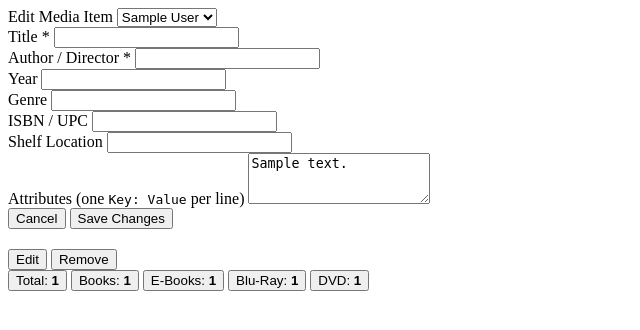
After one commit to joshwever/stack-and-spine, a Spring app: template src/main/resources/templates/fragments/edit-item-card.html in a window 1280 px wide. The commit adds this page. Shown: the top 330 px of the page, without its empty margins (0-640 px from the left). Run offline with Thymeleaf, Linux system fonts and the light colour scheme; the template is opened without the code that fills it: most values are stand-ins (such as "Sample title", 1, 10 or a date in 2020); data that the repository does not hold is empty.

Commit message:
added in-line edit capability

```diff
--- a/src/main/resources/templates/fragments/catalog-grid.html
+++ b/src/main/resources/templates/fragments/catalog-grid.html
@@ -131,6 +131,13 @@
                 </span>
             </div>
             <span th:unless="${gcsEnabled}"></span>
+            <div class="flex items-center gap-3">
+                <button type="button"
+                        th:attr="hx-get=@{/items/{id}/edit(id=${item.id})},hx-target='#item-card-' + ${item.id}"
+                        hx-swap="outerHTML"
+                        class="text-xs text-indigo-400 hover:text-indigo-300">
+                    Edit
+                </button>
                 <button type="button"
                         th:attr="hx-delete=@{/items/{id}(id=${item.id})},hx-target='#item-card-' + ${item.id}"
                         hx-swap="outerHTML"
@@ -138,6 +145,7 @@
                     Remove
                 </button>
             </div>
+        </div>
     </article>
 </body>
 </html>
--- /dev/null
+++ b/src/main/resources/templates/fragments/edit-item-card.html
@@ -0,0 +1,89 @@
+<!DOCTYPE html>
+<html lang="en" xmlns:th="http://www.thymeleaf.org">
+<body>
+    <!-- Inline HTMX Edit Card Fragment -->
+    <article th:fragment="editCard"
+             th:id="'item-card-' + ${item.id}"
+             class="bg-slate-900 border border-indigo-500/60 rounded-xl p-5 shadow-lg shadow-indigo-950/40">
+        <form th:attr="hx-post=@{/items/{id}(id=${item.id})},hx-target='#item-card-' + ${item.id}"
+              hx-swap="outerHTML"
+              class="space-y-3 text-xs">
+            <div class="flex items-center justify-between gap-2 pb-2 border-b border-slate-800">
+                <span class="text-xs font-semibold text-indigo-300">Edit Media Item</span>
+                <select name="mediaType" required
+                        class="rounded-md bg-slate-950 border border-slate-700 px-2 py-1 text-xs text-slate-100">
+                    <option th:each="mt : ${mediaTypes}"
+                            th:value="${mt.name()}"
+                            th:text="${mt.displayName}"
+                            th:selected="${mt == item.mediaType}">Book</option>
+                </select>
+            </div>
+
+            <div>
+                <label class="block text-[11px] text-slate-400 mb-1">Title *</label>
+                <input type="text" name="title" required th:value="${item.title}"
+                       class="w-full rounded-md bg-slate-950 border border-slate-700 px-2.5 py-1.5 text-slate-100">
+            </div>
+
+            <div>
+                <label class="block text-[11px] text-slate-400 mb-1">Author / Director *</label>
+                <input type="text" name="creator" required th:value="${item.creator}"
+                       class="w-full rounded-md bg-slate-950 border border-slate-700 px-2.5 py-1.5 text-slate-100">
+            </div>
+
+            <div class="grid grid-cols-2 gap-2">
+                <div>
+                    <label class="block text-[11px] text-slate-400 mb-1">Year</label>
+                    <input type="number" name="releaseYear" th:value="${item.releaseYear}"
+                           class="w-full rounded-md bg-slate-950 border border-slate-700 px-2.5 py-1.5 text-slate-100">
+                </div>
+                <div>
+                    <label class="block text-[11px] text-slate-400 mb-1">Genre</label>
+                    <input type="text" name="genre" th:value="${item.genre}"
+                           class="w-full rounded-md bg-slate-950 border border-slate-700 px-2.5 py-1.5 text-slate-100">
+                </div>
+            </div>
+
+            <div class="grid grid-cols-2 gap-2">
+                <div>
+                    <label class="block text-[11px] text-slate-400 mb-1">ISBN / UPC</label>
+                    <input type="text" name="identifierCode" th:value="${item.identifierCode}"
+                           class="w-full rounded-md bg-slate-950 border border-slate-700 px-2.5 py-1.5 text-slate-100 font-mono">
+                </div>
+                <div>
+                    <label class="block text-[11px] text-slate-400 mb-1">Shelf Location</label>
+                    <input type="text" name="shelfLocation" th:value="${item.shelfLocation}"
+                           class="w-full rounded-md bg-slate-950 border border-slate-700 px-2.5 py-1.5 text-slate-100">
+                </div>
+            </div>
+
+            <div>
+                <label class="block text-[11px] text-slate-400 mb-1">Attributes (one <code>Key: Value</code> per line)</label>
+                <textarea name="attributesText" rows="3"
+                          th:text="${attributesText}"
+                          placeholder="Format: Hardcover&#10;Pages: 412"
+                          class="w-full rounded-md bg-slate-950 border border-slate-700 px-2.5 py-1.5 text-slate-100 font-mono text-[11px]"></textarea>
+            </div>
+
+            <div class="pt-2 border-t border-slate-800 flex items-center justify-end gap-2">
+                <button type="button"
+                        th:attr="hx-get=@{/items/{id}/card(id=${item.id})},hx-target='#item-card-' + ${item.id}"
+                        hx-swap="outerHTML"
+                        class="px-3 py-1.5 rounded-md bg-slate-800 hover:bg-slate-700 text-slate-300 transition">
+                    Cancel
+                </button>
+                <button type="submit"
+                        class="px-3 py-1.5 rounded-md bg-indigo-600 hover:bg-indigo-500 text-white font-medium transition">
+                    Save Changes
+                </button>
+            </div>
+        </form>
+    </article>
+
+    <!-- Returned on Save: replaces the edited card + out-of-band updates header stats pills -->
+    <th:block th:fragment="updatedCardWithStats">
+        <article th:replace="~{fragments/catalog-grid :: card(${item})}"></article>
+        <div th:replace="~{fragments/header :: stats(true)}"></div>
+    </th:block>
+</body>
+</html>
```
Also changed, not shown: src/main/java/com/stackandspine/web/CatalogController.java (+84 -0 lines), 1 other file. Lines whose indentation alone changed are shown as unchanged.
